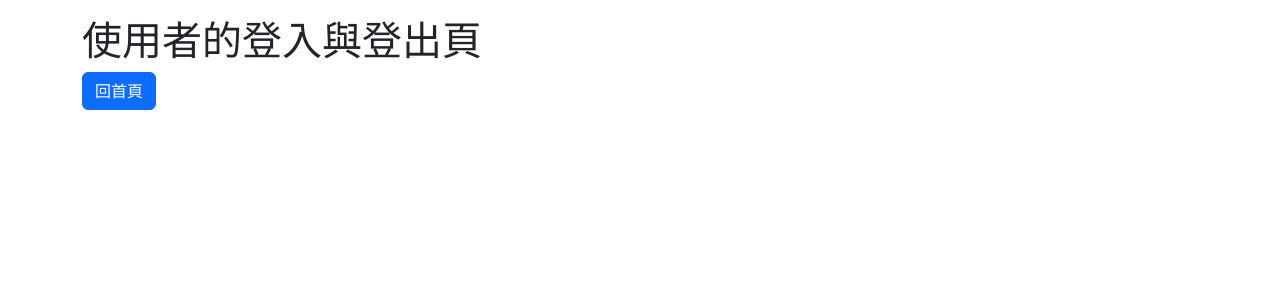
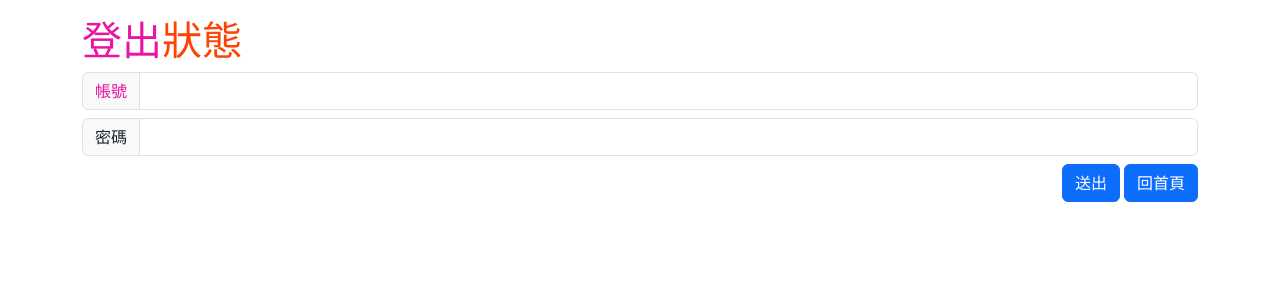
Before and after one commit to Harry5566/react-api, a Next.js app in the folder client/: page /user/login in a window 1280 px wide. Shown: the top 300 px of the page. Built offline with nearby package versions, Linux system fonts and the light colour scheme.

Commit message:
router /user

```diff
--- a/client/app/user/login/page.js
+++ b/client/app/user/login/page.js
@@ -1,12 +1,75 @@
 "use client";
 
+import { useAuth } from "@/hooks/use-auth";
+import { useState } from "react";
+import style from "@/styles/ben.module.sass";
+import style2 from "@/styles/may.module.sass";
 import Link from "next/link";
 
 export default function UserLoginPage(){
-  return(
+  const [account, setAccount] = useState("");
+  const [password, setPassword] = useState("");
+  const {login, user, logout, isLoading} = useAuth();
+
+  const onclick = ()=>{
+    login(account, password);
+  };
+
+  if(isLoading){
+    return (
+      <div className="container py-3">
+        Loading...
+      </div>
+    );
+  }
+
+  if(user){
+    return (
+      <div className="container py-3">
+        <h1>登入狀態</h1>
+        {user && (
+          <>
+            <h1>{user.account}</h1>
+            <div className="user mb-3">
+              <div className="head">
+                <img src={user.head} alt="head img here" />
+              </div>
+              <div className="account fs-3">{user.account}</div>
+              <div className="mail">{user.mail}</div>
+              <div className="d-flex">
+                <div className="btn btn-primary ms-auto btn-logout me-1" onClick={logout}>登出</div>
+                <Link className="btn btn-primary" href="/">回首頁</Link>
+              </div>
+            </div>
+          </>
+        )}
+      </div>
+    );
+  }
+
+
+  return (
     <div className="container py-3">
-      <h1>使用者的登入與登出頁</h1>
-      <Link className="btn btn-primary" href="/">回首頁</Link>
+      <h1>
+        <span className={style.color1}>登出</span>
+        <span className={style2.color1}>狀態</span>
+      </h1>
+      <div className="input-group mb-2">
+        <span className={`input-group-text ${style.color1}`}>帳號</span>
+        <input type="text" name="account" className="form-control"
+          value={account} onChange={(e)=>{setAccount(e.target.value)}}
+        />
+      </div>
+      <div className="input-group mb-2">
+        <span className="input-group-text">密碼</span>
+        <input type="password" name="password" className="form-control"
+          value={password} onChange={(e)=>{setPassword(e.target.value)}}
+        />
+      </div>
+      <div className="d-flex">
+        <div className="btn btn-primary ms-auto btn-login me-1" onClick={onclick}>送出</div>
+        <Link className="btn btn-primary" href="/">回首頁</Link>
+      </div>
     </div>
   );
 }
```
